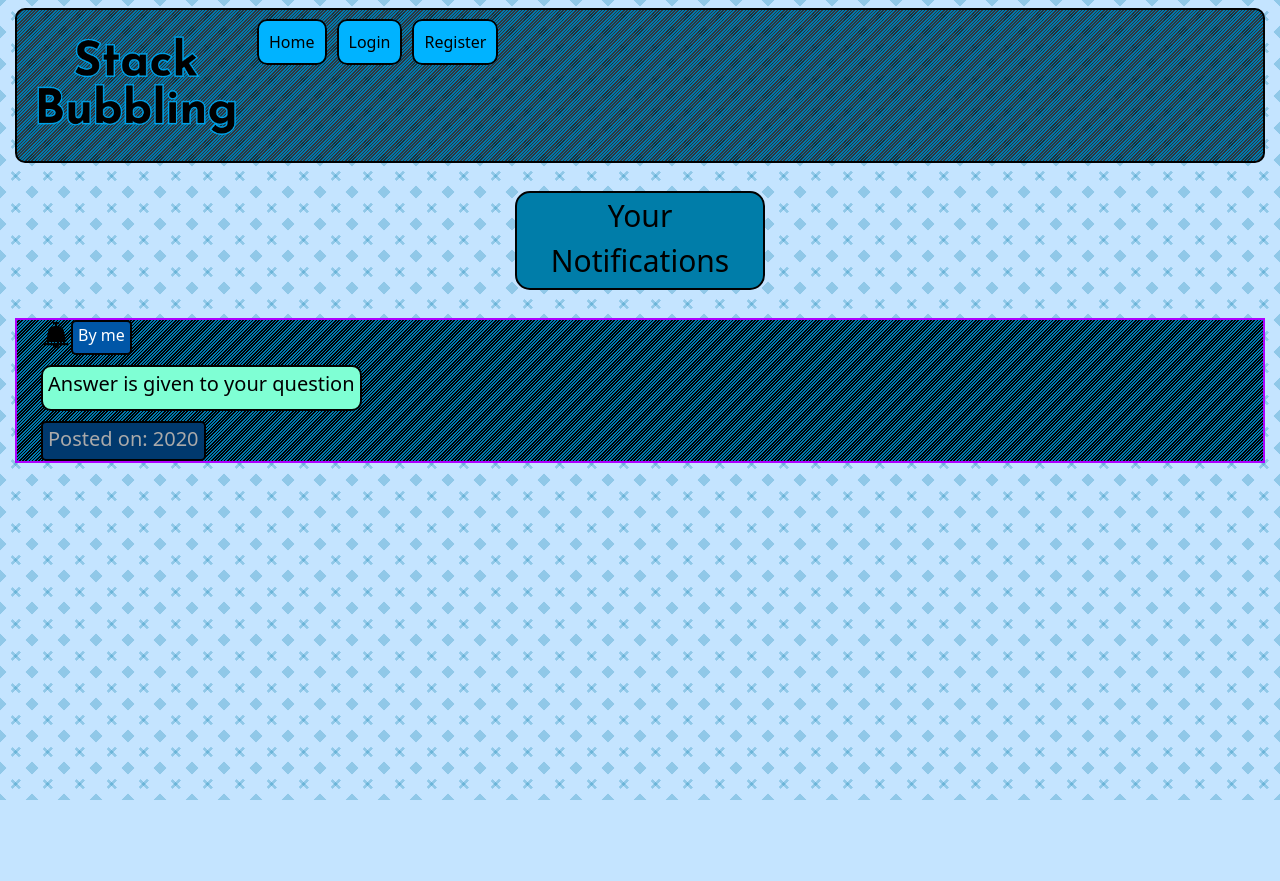
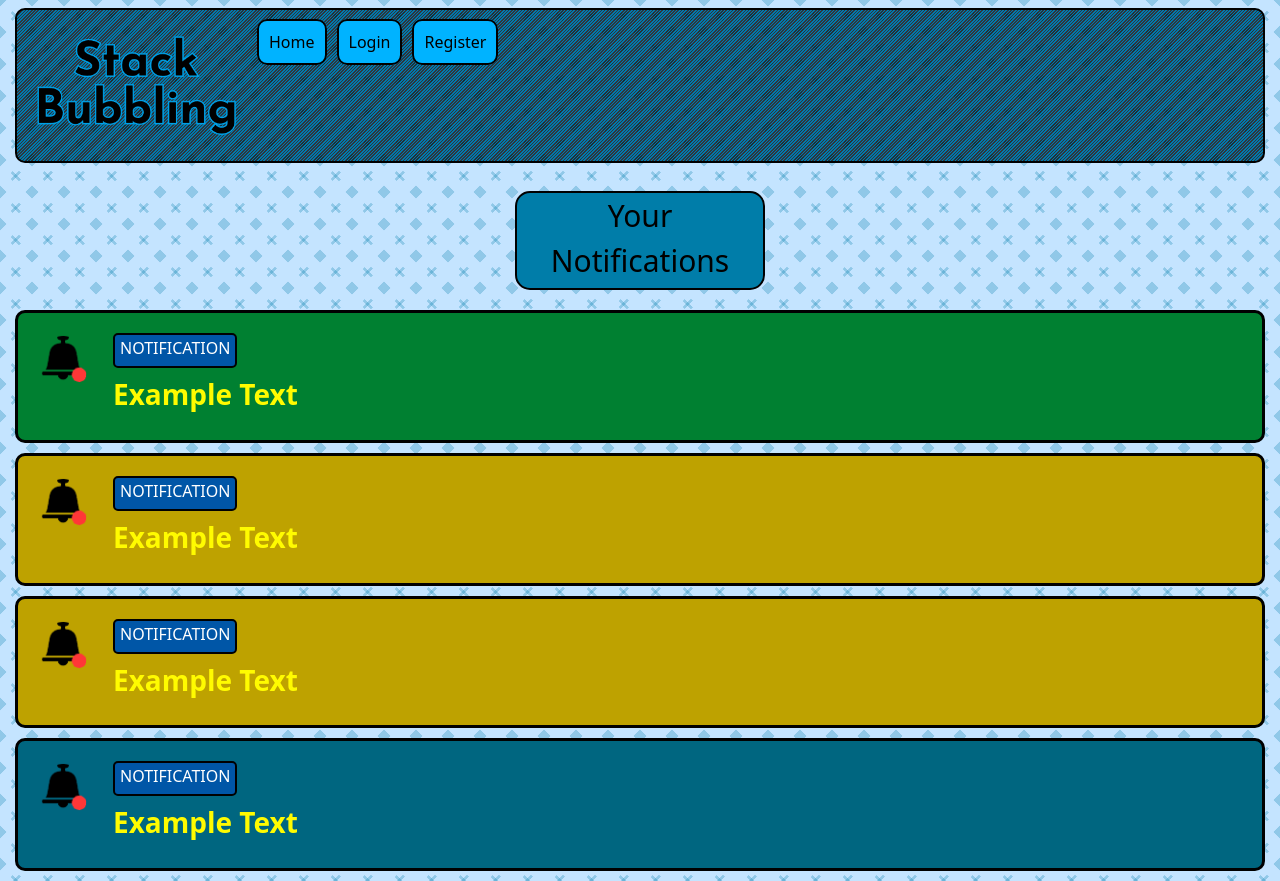
Before and after one commit to DrakeHunterK7/SOEN-341-Fall-2021-TEAM-300, a React (Create React App) app in the folder frontend-stack-bubbling/: page /notifications in a window 1280 px wide. Before the commit the page ends 800 px from the top, so only its background shows below. Built offline with nearby package versions, Linux system fonts and the light colour scheme.

Commit message:
Fixed the notification component styling and other issues

```diff
--- a/frontend-stack-bubbling/src/components/Notification/index.css
+++ b/frontend-stack-bubbling/src/components/Notification/index.css
@@ -1,18 +1,86 @@
-
 
 .preview-notification-container:link {
     text-decoration: none;
     color: black;
 }
 
-.preview-notification-container {
-    background: linear-gradient(135deg, #0079AD 0%, #0079AD 5%,transparent 5%, transparent 10%, #0079AD 10%, #0079AD 15%,transparent 15%,transparent 20%, #0079AD 20%, #0079AD 25%,transparent 25%,transparent 30%, #0079AD 30%, #0079AD 35%,transparent 35%,transparent 40%, #0079AD 40%, #0079AD 45%,transparent 45%,transparent 50%, #0079AD 50%, #0079AD 55%,transparent 55%,transparent 60%, #0079AD 60%, #0079AD 65%,transparent 65%,transparent 70%, #0079AD 70%, #0079AD 75%,transparent 70%,transparent 80%, #0079AD 80%, #0079AD 85%,transparent 85%,transparent 90%, #0079AD 90%, #0079AD 95%,transparent 95%);
-        background-size: 1em 1em;
-        background-color: #000000;
-        opacity: 1;
-    border: solid 2px rgb(174, 0, 255);
+.link-properties {
+    text-decoration: none;
+}
+
+.infoContainer {
+    margin-left: 75px;
+    text-decoration: none;
+}
+
+.infoContainer {
+    margin-left: 75px;
+}
+
+.notifIMG {
+    float:left;
+}
+
+.BestAnswer {
+    background-color: #008031;
+    opacity: 1;
+    vertical-align: center;
+    border-radius: 10px;
+    border: solid 3px rgb(0, 0, 0);
     cursor: pointer;
+    padding: 20px;
+    margin-bottom: 10px;
 }
+
+.BestAnswer:hover {
+    border: solid 3px rgb(111, 0, 255)
+}
+
+.VoteQuestion {
+    background-color: #bea200;
+    opacity: 1;
+    vertical-align: center;
+    border-radius: 10px;
+    border: solid 3px rgb(0, 0, 0);
+    cursor: pointer;
+    padding: 20px;
+    margin-bottom: 10px;
+}
+
+.VoteQuestion:hover {
+    border: solid 3px rgb(111, 0, 255)
+}
+
+.VoteAnswer {
+    background-color: #bea200;
+    opacity: 1;
+    vertical-align: center;
+    border-radius: 10px;
+    border: solid 3px rgb(0, 0, 0);
+    cursor: pointer;
+    padding: 20px;
+    margin-bottom: 10px;
+}
+
+.VoteAnswer:hover {
+    border: solid 3px rgb(111, 0, 255)
+}
+
+.AnswerPosted {
+    background-color: #006680;
+    opacity: 1;
+    vertical-align: center;
+    border-radius: 10px;
+    border: solid 3px rgb(0, 0, 0);
+    cursor: pointer;
+    padding: 20px;
+    margin-bottom: 10px;
+}
+
+.AnswerPosted:hover {
+    border: solid 3px rgb(111, 0, 255)
+}
+
 .linkWithImage {
     background-color: #00b3ff;
     border-radius: 10px;
@@ -21,7 +89,7 @@
     margin-right: 10px;
 }
 .preview-username-holder {
-    display:inline-block;
+
     width: auto;
     background: #0056a7;
     border-radius: 5px;
@@ -83,5 +151,5 @@
 }
 
 .notification-box{
-    float:left
+
 }
--- a/frontend-stack-bubbling/src/components/Notification/index.jsx
+++ b/frontend-stack-bubbling/src/components/Notification/index.jsx
@@ -1,12 +1,13 @@
 import React, { Component } from "react";
 import {Link} from "react-router-dom";
 import "./index.css";
-import IMG_NoNotification from "../../NotificationNone.png"
+import IMG_Notification from "../../NotificationMultiple.png"
 
-let text;
-let username;
-let nID;
-let notificationTime;
+var text = null;
+var username = null;
+var nID = null;
+var notificationTime = null;
+var notificationType = null;
 
 export default class Notification extends Component {
   constructor(props)
@@ -16,133 +17,45 @@
     text = props.text;
     nID = props.nID;
     notificationTime = props.notificationTime;
+    notificationType = props.NotificationType;
 
 
     this.state = {
-      n_username:username,
-      n_text:text,
-      n_nID:nID,
-      n_notificationTime:notificationTime,
+      n_username:props.username,
+      n_text:props.text,
+      n_nID:props.nID,
+      n_notificationTime:props.notificationTime,
+      n_type:props.notificationType
     }
 
+    //console.log(this.state.n_text);
   }
-
-
 
   render() {
     return (
-        <nav className="navbar navbar-expand-lg navbar-light" preview-question-container>
-        <Link className="container-fluid preview-notification-container"
+        <nav className={"navbar navbar-expand-lg navbar-light " + this.state.n_type} >
+        <Link className={"link-properties"}
         to = {{
           pathname:"/Notifications",
           state: this.props
         }}
         >
-        {this.state.n_text == "Answer is given to your question"
-      	  ? (
-          <div className = "notification-box">
-          <img className="notifImg" src={IMG_NoNotification} width="30"/>
-            <div className="preview-username-holder">
-              <h6>{"By " + this.state.n_username}</h6>
-            </div>
-            <div className="preview-notification-text">
-              <h5>{this.state.n_text}</h5>
-            </div>
-            <div className="date-time">
-              <h5>{"Posted on: " + this.state.n_notificationTime}</h5>
-            </div>
-            </div>
-            ): <br></br>
-          }
+        <div className="notifIMG">
+          <img src={IMG_Notification} width="50px"/>
+        </div>
 
-{this.state.n_text == "One of your answer has been upvoted"
-      	  ? (
-          <div className = "notification-box">
-          <img className="notifImg" src={IMG_NoNotification} width="30"/>
-            <div className="preview-username-holder">
-              <h6>{"By " + this.state.n_username}</h6>
-            </div>
-            <div className="preview-notification-text-2">
-              <h5>{this.state.n_text}</h5>
-            </div>
-            <div className="date-time">
-              <h5>{"Posted on: " + this.state.n_notificationTime}</h5>
-            </div>
-            </div>
-            ): <br></br>
-          }
+        <div className="infoContainer">
+          <div className="preview-username-holder">
+            <h6>NOTIFICATION</h6>
+          </div>
 
-{this.state.n_text == "One of your answer has been downvoted"
-      	  ? (
-          <div className = "notification-box">
-          <img className="notifImg" src={IMG_NoNotification} width="30"/>
-            <div className="preview-username-holder">
-              <h6>{"By " + this.state.n_username}</h6>
-            </div>
-            <div className="preview-notification-text-2">
-              <h5>{this.state.n_text}</h5>
-            </div>
-            <div className="date-time">
-              <h5>{"Posted on: " + this.state.n_notificationTime}</h5>
-            </div>
-            </div>
-            ): <br></br>
-          }
+          <div className="preview-question-title">
+            <h3>{this.state.n_text}</h3>
+          </div>
+        </div>
+        </Link>
 
-{this.state.n_text == "One of your question has been upvoted"
-      	  ? (
-          <div className = "notification-box">
-          <img className="notifImg" src={IMG_NoNotification} width="30"/>
-            <div className="preview-username-holder">
-              <h6>{"By " + this.state.n_username}</h6>
-            </div>
-            <div className="preview-notification-text-4">
-              <h5>{this.state.n_text}</h5>
-            </div>
-            <div className="date-time">
-              <h5>{"Posted on: " + this.state.n_notificationTime}</h5>
-            </div>
-            </div>
-            ): <br></br>
-          }
-
-{this.state.n_text == "One of your question has been downvoted"
-      	  ? (
-          <div className = "notification-box">
-          <img className="notifImg" src={IMG_NoNotification} width="30"/>
-            <div className="preview-username-holder">
-              <h6>{"By " + this.state.n_username}</h6>
-            </div>
-            <div className="preview-notification-text-3">
-              <h5>{this.state.n_text}</h5>
-            </div>
-            <div className="date-time">
-              <h5>{"Posted on: " + this.state.n_notificationTime}</h5>
-            </div>
-            </div>
-            ): <br></br>
-          }
-
-{this.state.n_text == "One of your answer has been selected as best answer"
-      	  ? (
-          <div className = "notification-box">
-          <img className="notifImg" src={IMG_NoNotification} width="30"/>
-            <div className="preview-username-holder">
-              <h6>{"By " + this.state.n_username}</h6>
-            </div>
-            <div className="preview-notification-text">
-              <h5>{this.state.n_text}</h5>
-            </div>
-            <div className="date-time">
-              <h5>{"Posted on: " + this.state.n_notificationTime}</h5>
-            </div>
-            </div>
-            ): <br></br>
-          }
-          </Link>
       </nav>
-
-
-    );
+  );
   }
 }
--- a/frontend-stack-bubbling/src/pages/Notifications/index.jsx
+++ b/frontend-stack-bubbling/src/pages/Notifications/index.jsx
@@ -3,16 +3,11 @@
 import Header from "../../components/Header/";
 import Notification from '../../components/Notification';
 
-var text;
-var username;
-var nID;
-var notificationTime;
-var isBestAnswer;
-var isQuestion;
-var isAnswer;
-var isPosted;
-var isUpVoted;
-var isDownVoted;
+var text = "APAPAPAPAP";
+var username = "APAPAPAPAP";
+var nID = "APAPAPAPAP";
+var notificationTime = "APAPAPAPAP";
+
 
 export default class Notifications extends Component {
   constructor(props) {
@@ -20,36 +15,43 @@
     username = props.username;
     text = props.text;
     nID = props.nID;
-    notificationTime = props.notificationTime;
-    isBestAnswer = props.isBestAnswer;
-    isQuestion = props.isQuestion;
-    isAnswer = props.isAnswer;
-    isPosted = props.isPosted;
-    isUpVoted = props.isUpVoted;
-    isDownVoted = props.isDownVoted;
+    notificationTime = props.notificationType;
 
     this.state = {
-      n_username:username,
-      n_text:text,
-      n_nID:nID,
-      n_notificationTime:notificationTime,
-      n_isBestAnswer: false,
-      n_isQuestion: false,
-      n_isAnswer: false,
-      n_isPosted: true,
-      n_isUpVoted: false,
-      n_isDownVoted: false,
-
+      n_username:props.username,
+      n_text:props.text,
+      n_nID:props.nID,
+      n_notificationTime:props.notificationTime,
     }
 
+   this.selectNotificationStyle = this.selectNotificationStyle.bind(this);
 
+   console.log(props.text);
   }
 
 
   componentDidMount(){
     console.log('component just mounted')
+  }
 
+  selectNotificationStyle(Type)
+    {
+    switch(Type){
+      case 'BestAnswer':
+        return 'BestAnswer';
+      case 'VoteAnswer':
+        return 'VoteAnswer';
+      case 'VoteQuestion':
+        return 'VoteQuestion';
+      case 'AnswerPosted':
+        return 'AnswerPosted';
+
+      default:
+        return 'noStyle';
+    }
   }
+
+
 
 
 
@@ -65,86 +67,48 @@
 			border: "solid 2px black",
 		}
 
+
+
     return (
       <div className="list-page-container">
 
         <Header />
 
-        <div className="pagetitle">Your Notifications</div>
+        <div className="pagetitle">
+          Your Notifications
+        </div>
 
-        {this.state.n_isPosted
-      	? (
-          <Notification onChange={this.handleChange}
-          text = "Answer is given to your question"
-          username = "me"
-          nID = "1"
-          notificationTime = "2020"
-          />
-        )
-        : <br></br>
-        }
+        <Notification
+          text = "Example Text"
+          username = {this.state.n_username}
+          nID = {this.state.n_nID}
+          notificationTime = {this.state.n_notificationTime}
+          notificationType = {this.selectNotificationStyle("BestAnswer")}
+        />
 
-        {this.state.n_isAnswer && this.state.n_isUpVoted
-          ? (
-            <Notification onChange={this.handleChange}
-            text = "One of your answer has been upvoted"
-            username = "me"
-            nID = "1"
-            notificationTime = "2020"
-            />
-          )
-          : <br></br>
-        }
+        <Notification
+          text = "Example Text"
+          username = {this.state.n_username}
+          nID = {this.state.n_nID}
+          notificationTime = {this.state.n_notificationTime}
+          notificationType = {this.selectNotificationStyle("VoteAnswer")}
+        />
 
-        {this.state.n_isAnswer && this.state.n_isDownVoted
-          ? (
-            <Notification onChange={this.handleChange}
-            text = "One of your answer has been downvoted"
-            username = "Anas"
-            nID = "1"
-            notificationTime = "2020"
-            />
-          )
-          : <br></br>
-        }
+        <Notification
+          text = "Example Text"
+          username = {this.state.n_username}
+          nID = {this.state.n_nID}
+          notificationTime = {this.state.n_notificationTime}
+          notificationType = {this.selectNotificationStyle("VoteQuestion")}
+        />
 
-        {this.state.n_isQuestion && this.state.n_isUpVoted
-          ? (
-            <Notification onChange={this.handleChange}
-            text = "One of your question has been upvoted"
-            username = "Vraj"
-            nID = "1"
-            notificationTime = "2020"
-            />
-          )
-          : <br></br>
-        }
-
-
-        {this.state.n_isQuestion && this.state.n_isDownVoted
-          ? (
-            <Notification onChange={this.handleChange}
-            text = "One of your question has been downvoted"
-            username = "Vraj"
-            nID = "1"
-            notificationTime = "2020"
-            />
-          )
-          : <br></br>
-        }
-
-        {this.state.n_isBestAnswer
-          ? (
-            <Notification onChange={this.handleChange}
-            text = "One of your answer has been selected as best answer"
-            username = "Vraj"
-            nID = "1"
-            notificationTime = "2020"
-            />
-          )
-          : <br></br>
-        }
-
+        <Notification
+          text = "Example Text"
+          username = {this.state.n_username}
+          nID = {this.state.n_nID}
+          notificationTime = {this.state.n_notificationTime}
+          notificationType = {this.selectNotificationStyle("AnswerPosted")}
+        />
 
       </div>
     );
```
